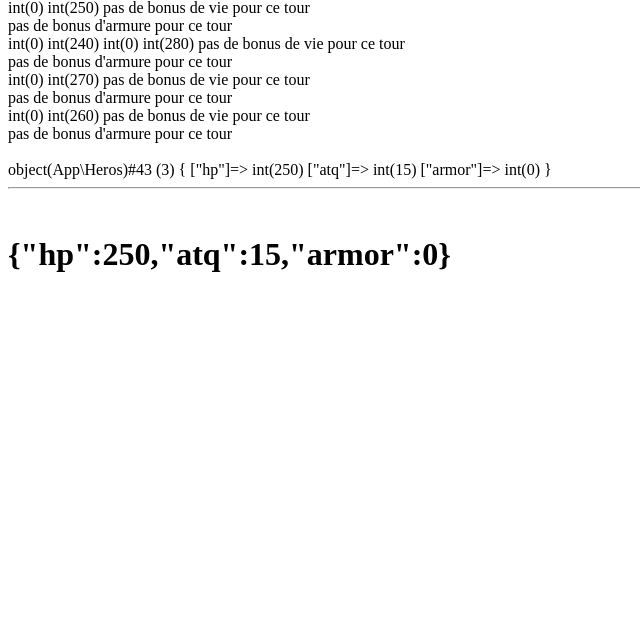
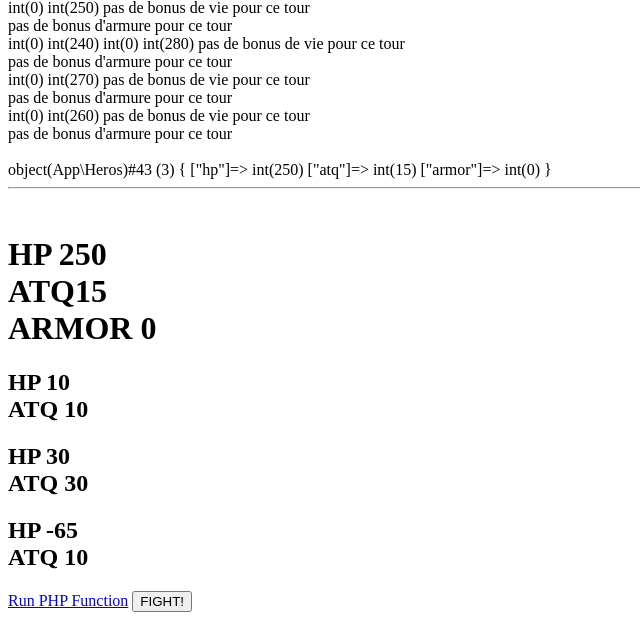
Before and after one commit to Asthariel100/Jeux_class, a PHP site: page /index.php in a window 1280 px wide. Shown: the part 639-1259 px from the top of the page, without its empty margins (0-640 px from the left). Before the commit the page ends 911 px from the top, so only its background shows below. Run offline with PHP 8.4, Linux system fonts and the light colour scheme.

Commit message:
debut interactif

```diff
--- a/index.php
+++ b/index.php
@@ -70,6 +70,15 @@ for($i=0;$i<5;$i++){
 echo '<br>';
 var_dump($hero);
 echo '<hr><br>';
+
+     function combat($a,$b) {
+    $a->setAtq($b->getDamages());
+  }
+
+  if (isset($_GET['hello'])) {
+    combat($chef_minion,$hero);
+  }
+
 ?>
 <!DOCTYPE html>
 <html lang="en">
@@ -80,11 +89,47 @@ echo '<hr><br>';
     <title>Document</title>
 </head>
 <body>
-    <h1 id="test"><?php echo json_encode($hero); ?><h1>
+    <h1 id="test"><h1>
+        <h2 id="test2"></h2>
+        <h2 id="test3"></h2>
+        <h2 id="test4"></h2>
+    <a href='index.php?hello=true'>Run PHP Function</a>
+        <button id="combat">FIGHT!</button>
+
     <script>
 
-        var herohp = document.getElementById('test').innerHTML;
-        console.log(herohp);
+         var statsHero = <?php echo json_encode($hero); ?>;
+         var showHero = document.getElementById('test');
+        showHero.innerHTML = "HP " + statsHero['hp']+"<br>ATQ"+statsHero['atq']+"<br>ARMOR "+statsHero['armor'];;
+
+        var statsMinions = <?php echo json_encode($minion); ?>;
+        var showMinions = document.getElementById('test2');
+        showMinions.innerHTML = "HP " + statsMinions['hp']+"<br>ATQ "+statsMinions['atq'];;
+
+        var statsLieutenantMinions = <?php echo json_encode($lieutenant_minion); ?>;
+        var showLieutenantMinions = document.getElementById('test3');
+        showLieutenantMinions.innerHTML = "HP " + statsLieutenantMinions['hp']+"<br>ATQ "+statsLieutenantMinions['atq'];
+
+        var statsChefMinions = <?php echo json_encode($chef_minion); ?>;
+        var showChefMinions = document.getElementById('test4');
+        showChefMinions.innerHTML = "HP " + statsChefMinions['hp']+"<br>ATQ "+statsChefMinions['atq'];
+
+    //     document.onkeydown = clavier;
+    //     function clavier(e) {
+    //         if(e.keyCode == '38')
+    //         {
+    //              console.log('test');
+    //             combat();
+    //         }
+    //     }
+    //     document.getElementById("combat").addEventListener("click", combat);
+
+    //  function combat(a, statsChefMinions['hp'])
+    //  {
+    //       a = <?php $chef_minion->setAtq($hero->getDamages()); ?>
+    //       statsChefMinions['hp'] = a;
+    //  }
+
 
     </script>
 
```
